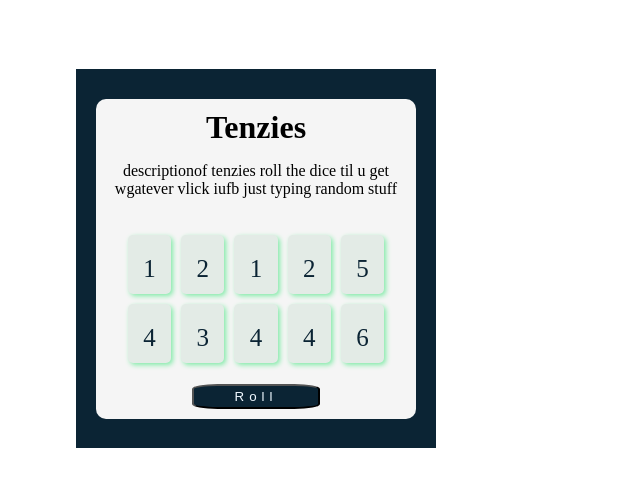
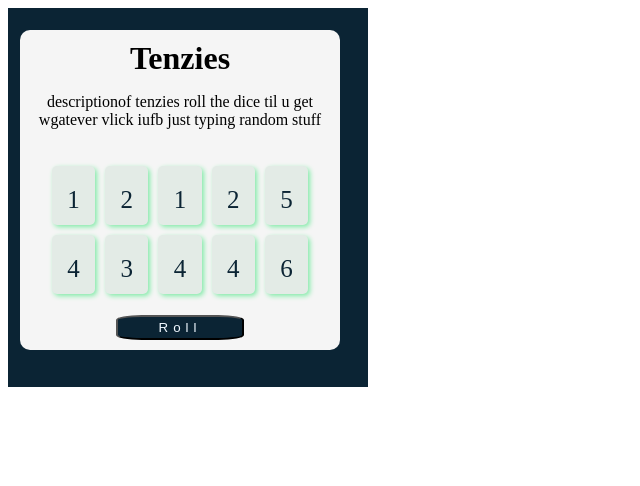
Before and after one commit to SuchiBankoti/react_tenzies, a React (Create React App) app: page / in a window 1280 px wide. Shown: the top 486 px of the page, without its empty margins (0-640 px from the left). Built offline with nearby package versions, Linux system fonts and the light colour scheme.

Commit message:
change position

```diff
--- a/src/index.css
+++ b/src/index.css
@@ -3,11 +3,8 @@
 }
 .shellout {
   background-color: #0b2434;
-  position: absolute;
   width: 360px;
   height: 379px;
-  left: 76px;
-  top: 69px;
 }
 .shellin {
   position: absolute;
```
